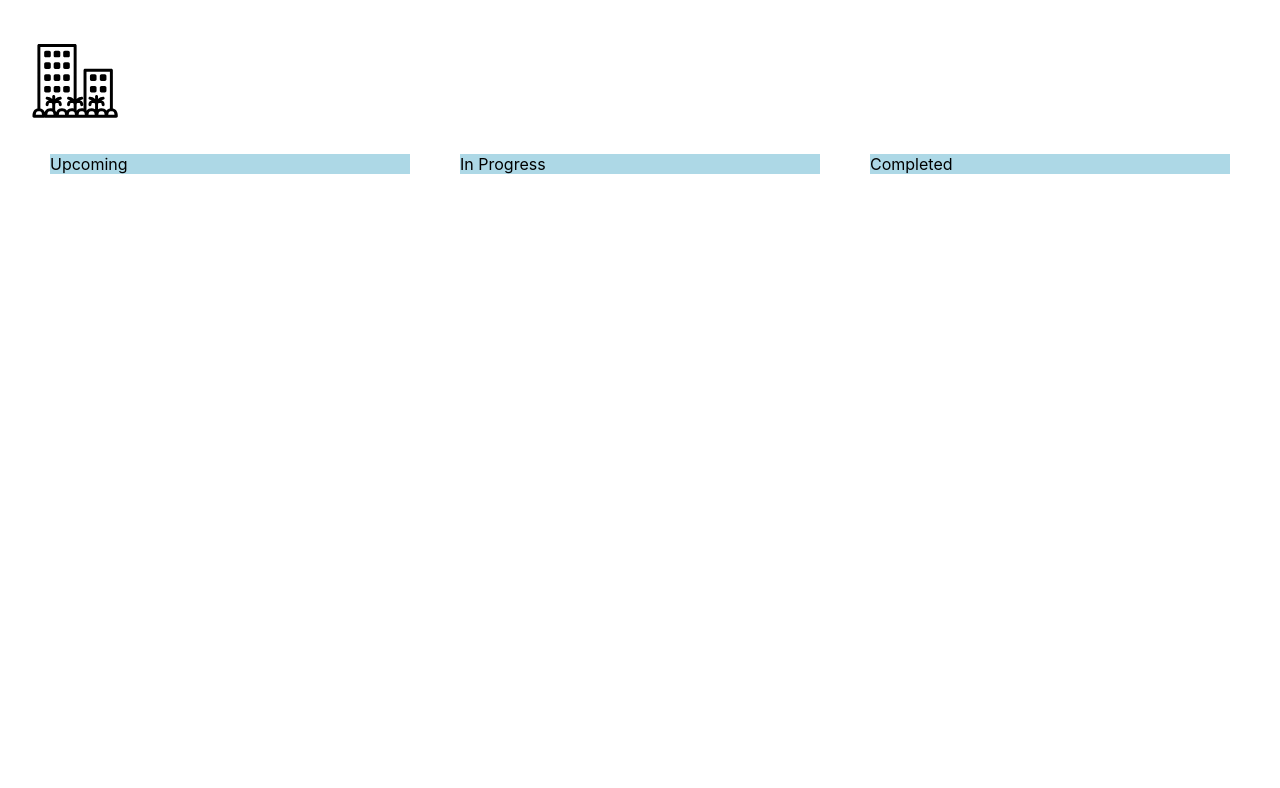
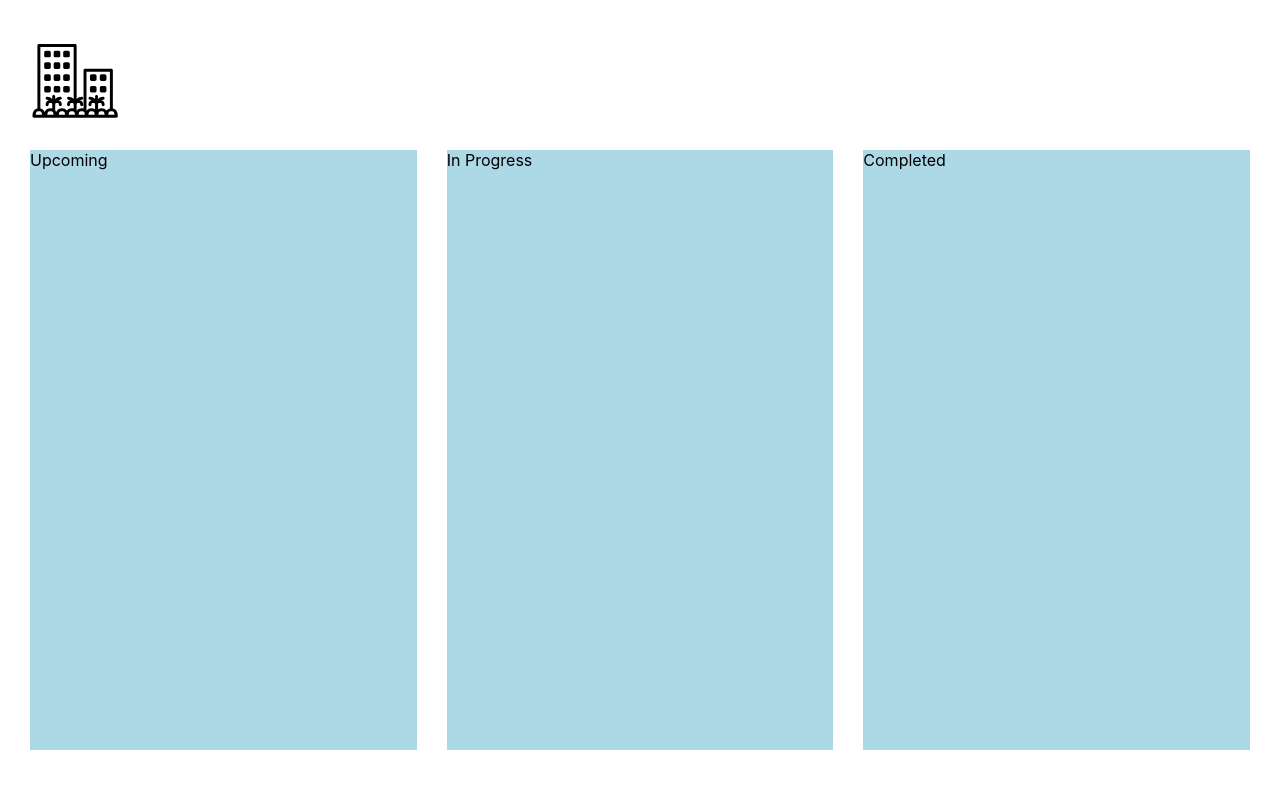
Before and after one commit to ryansereno/Palm, a React (Create React App) app: page / in a window 1280 px wide. Shown: the top 788 px of the page. Built offline with nearby package versions, Linux system fonts and the light colour scheme.

Commit message:
updated styling

```diff
--- a/src/App.css
+++ b/src/App.css
@@ -1,10 +1,23 @@
-.kanban{
-  padding-left: 50px;
-  padding-right: 50px;
+body {
+  margin: 0;
+  width: 100%;
+  height: 100%;
+}
+#root {
+  height: 100vh;
+}
+header {
+  height: 150px;
+}
+.kanban {
+  height: calc(100% - 150px);
+  padding-left: 30px;
+  padding-right: 30px;
   display: grid;
   grid-template-columns: 1fr 1fr 1fr;
-  gap: 50px;
+  gap: 30px;
 }
-.column{
+.column {
   background-color: lightblue;
+  margin-bottom: 50px;
 }
```
